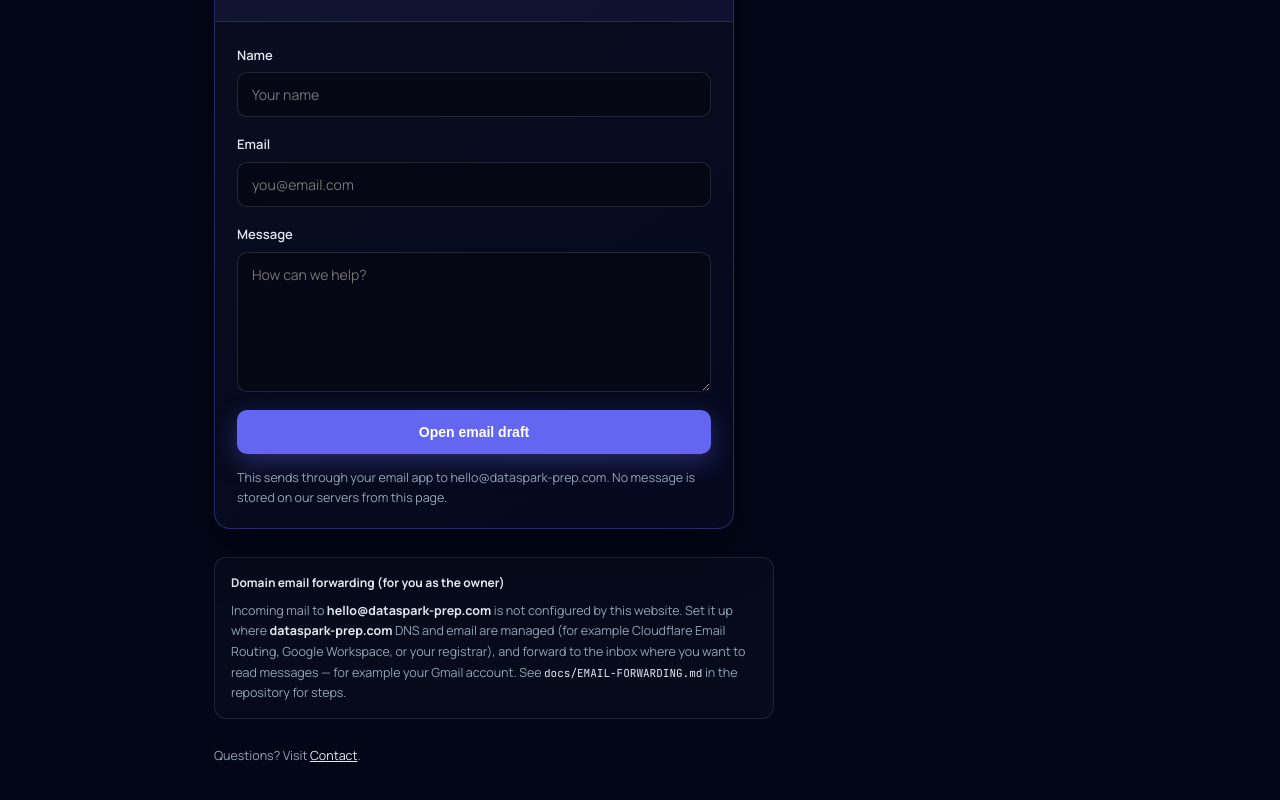
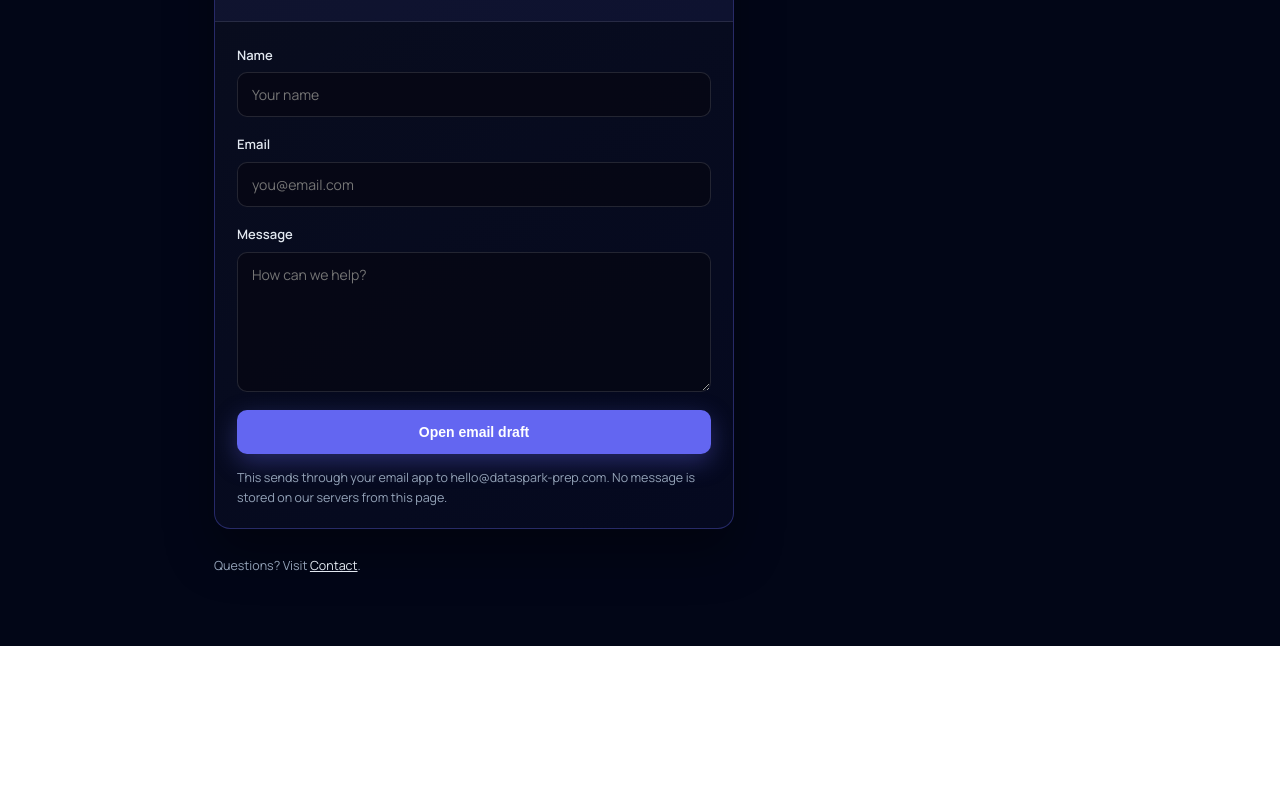
Before and after one commit to AbdulBasith29/Dataspark, a React (Vite) app: page /contact in a window 1280 px wide. Shown: the part 392-1192 px from the top of the page. After the commit the page ends 1038 px from the top, so only its background shows below. Built offline with nearby package versions, Linux system fonts and the light colour scheme.

Commit message:
Simplify contact page copy for users

```diff
--- a/src/pages/ContactPage.jsx
+++ b/src/pages/ContactPage.jsx
@@ -96,7 +96,7 @@ export default function ContactPage() {
             {CONTACT_EMAIL}
           </a>
           <p style={{ marginTop: 10, fontSize: 13, color: P.t3, lineHeight: 1.55 }}>
-            Prefer your own email app? Use the form below — it opens a draft addressed to this inbox (same as Shopify-style “contact us” flows that use your mail client).
+            Prefer your own email app? Use the form below to open a draft addressed to this inbox.
           </p>
         </div>
 
@@ -174,22 +174,6 @@ export default function ContactPage() {
         </form>
       </div>
 
-      <div
-        style={{
-          marginTop: 28,
-          padding: "14px 16px",
-          borderRadius: 12,
-          border: `1px solid ${P.border}`,
-          background: "rgba(255,255,255,0.02)",
-          maxWidth: 560,
-        }}
-      >
-        <div style={{ fontSize: 12, fontWeight: 700, color: P.t2, marginBottom: 8 }}>Domain email forwarding (for you as the owner)</div>
-        <p style={{ fontSize: 12.5, color: P.t3, lineHeight: 1.65 }}>
-          Incoming mail to <strong style={{ color: P.t2 }}>{CONTACT_EMAIL}</strong> is not configured by this website. Set it up where <strong style={{ color: P.t2 }}>dataspark-prep.com</strong> DNS and email are managed (for example Cloudflare Email Routing, Google Workspace, or your registrar), and forward to the inbox where you want to read messages — for example your Gmail account. See{" "}
-          <code style={{ fontFamily: "var(--mono)", fontSize: 11, color: P.t2 }}>docs/EMAIL-FORWARDING.md</code> in the repository for steps.
-        </p>
-      </div>
     </PageShell>
   );
 }
```
